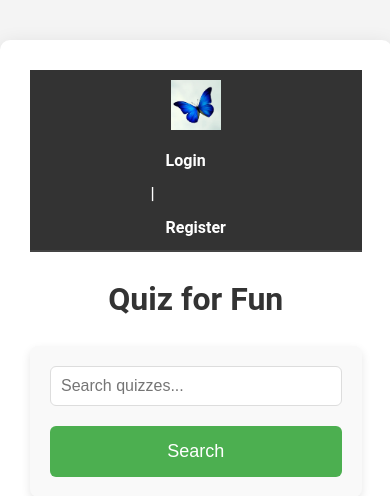
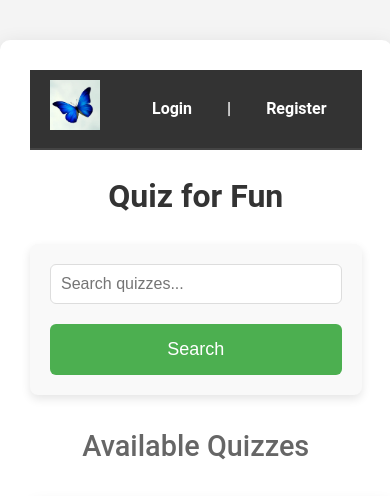
Before and after one commit to TBAPranto/Quiz-Web-Project, a PHP site: page /index.php in a window 390 px wide. Shown: the top 496 px of the page. Run offline with PHP 8.4, Linux system fonts and the light colour scheme; data comes from the database, SQL or seed files in the repository.

Commit message:
Add files via upload

```diff
--- a/css/style.css
+++ b/css/style.css
@@ -43,31 +43,6 @@ header .nav-menu a:hover {
     transform: translateY(-2px);  /* Lift effect */
 }
 
-/* Mobile adjustments */
-@media screen and (max-width: 768px) {
-    header {
-        padding: 10px 15px; /* Slightly reduced padding for mobile */
-    }
-    header .logo img {
-        width: 40px; /* Reduce logo size on mobile */
-        height: 40px;
-    }
-    header .nav-menu {
-        gap: 10px; /* Reduce gap between menu items */
-    }
-}
-
-@media screen and (max-width: 480px) {
-    header {
-        flex-direction: column; /* Stack items vertically */
-        text-align: left;  /* Align text to the left */
-    }
-    header .nav-menu {
-        flex-direction: column; /* Stack nav links vertically */
-        gap: 8px;
-        margin-top: 10px; /* Space between the logo and menu */
-    }
-}
 
 /* Container */
 .container {
```
